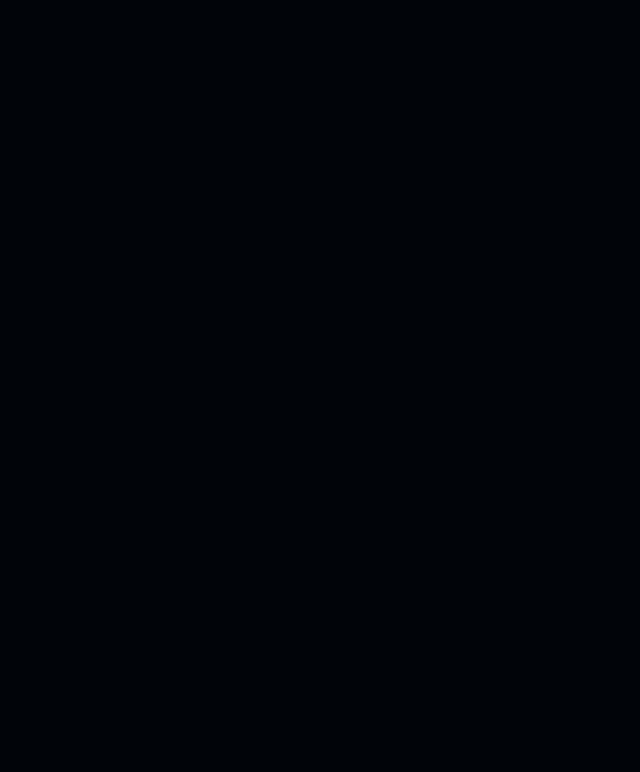
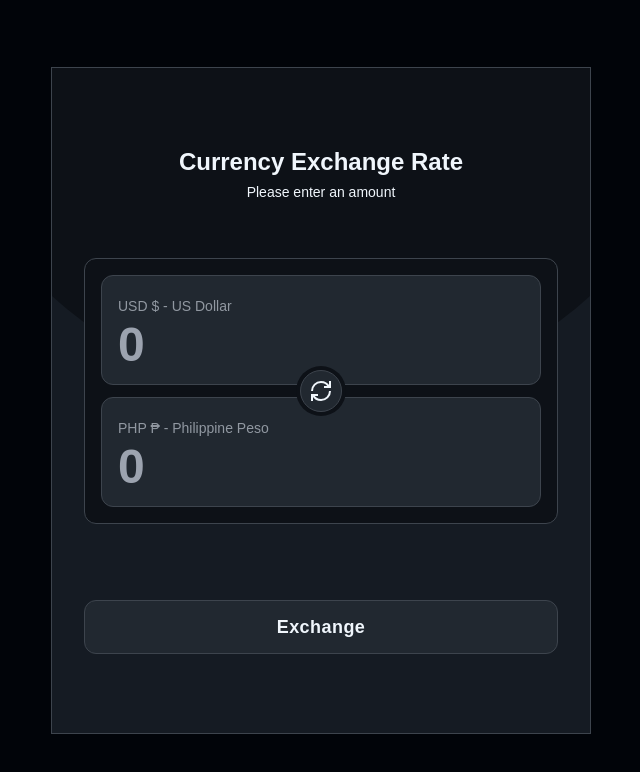
Before and after one commit to devJennyy/learning-gallery, a React (Vite) app: page /task-four in a window 1280 px wide. Before the commit this address had no page. Shown: the top 772 px of the page, without its empty margins (319-959 px from the left). Built offline with nearby package versions, Linux system fonts and the light colour scheme; a web font is replaced by a local one.

Commit message:
Implement static UI for the task four.

```diff
--- a/src/App.tsx
+++ b/src/App.tsx
@@ -7,6 +7,7 @@
 import Task01 from './pages/Tasks/Task01'
 import Task02 from './pages/Tasks/Task02'
 import Task03 from './pages/Tasks/Task03'
+import Task04 from './pages/Tasks/Task04'
 
 function App() {
 
@@ -18,6 +19,7 @@
           <Route path="/task-one" element={<Task01 />} />
           <Route path="/task-two" element={<Task02 />} />
           <Route path="/task-three" element={<Task03 />} />
+          <Route path="/task-four" element={<Task04 />} />
         </Routes>
   </Router>
   )
--- a/src/pages/Homepage.tsx
+++ b/src/pages/Homepage.tsx
@@ -27,9 +27,15 @@
       description:
         "Converts celsius into Fahrenheit and as well as display the temperature's weather category.",
     },
+    {
+      href: "/task-four",
+      title: "Converts Peso to USD and Vice Versa with a Switch Functionality",
+      description:
+        "Implement a currency converter that allows users to switch seamlessly between converting Philippine Pesos (PHP) to US Dollars (USD) and vice versa and displays accurate conversion rates.",
+    },
   ];
   return (
-    <div className="max-w-[1440px] mx-auto w-full 2xl:px-16 xl:px-10 px-5 flex flex-col justify-start items-start gap-4 mt-10">
+    <div className="max-w-[1440px] mx-auto w-full 2xl:px-16 xl:px-10 px-5 flex flex-col justify-start items-start gap-4 my-10">
       <h1 className="text-2xl font-semibold">Learning Gallery</h1>
       <div className="flex justify-center items-center sm:gap-2 gap-4">
         <a
--- /dev/null
+++ b/src/pages/Tasks/Task04.tsx
@@ -0,0 +1,56 @@
+import { GrPowerCycle } from "react-icons/gr";
+
+const Task04 = () => {
+  return (
+    <div
+      id="task-four"
+      className="flex flex-col justify-center items-center w-full h-screen"
+    >
+      <div className="flex flex-col justify-center items-center gap-14 w-full sm:max-w-[540px] sm:mx-auto sm:h-[667px] h-screen px-8 sm:border border-primaryStroke relative overflow-hidden bg-quinaryFill">
+        <div className="flex flex-col gap-1">
+          <p className="capitalize text-2xl font-bold z-10">
+            Currency Exchange Rate
+          </p>
+          <p className="text-sm z-10">Please enter an amount</p>
+        </div>
+
+        <div className="bg-primaryFill rounded-full w-[50rem] h-[50rem] absolute bottom-1/2 z-0 overflow-hidden"></div>
+
+        <div className="flex flex-col gap-3 justify-center items-center relative bg-primaryFill border border-primaryStroke p-4 rounded-xl">
+          {/* USD Section */}
+          <div className="flex flex-col items-start gap-2 w-full bg-secondaryFill border border-primaryStroke rounded-xl px-4 py-5">
+            <p className="text-secondary text-sm">USD $ - US Dollar</p>
+            <input
+              placeholder="0"
+              type="number"
+              className="text-5xl font-bold bg-transparent outline-none text-left w-full h-10"
+            />
+          </div>
+
+          {/* Cycle button */}
+          <div className="bg-primaryFill p-1 rounded-full absolute">
+            <button className="p-2 bg-secondaryFill rounded-full border border-primaryStroke ">
+              <GrPowerCycle size={24} className="spin-button" />
+            </button>
+          </div>
+
+          {/* PHP Section */}
+          <div className="flex flex-col items-start gap-2 w-full bg-secondaryFill border border-primaryStroke rounded-xl px-4 py-5">
+            <p className="text-secondary text-sm">PHP ₱ - Philippine Peso</p>
+            <input
+              placeholder="0"
+              type="number"
+              className="text-5xl font-bold bg-transparent outline-none text-left w-full h-10"
+            />
+          </div>
+        </div>
+
+        <button className="flex justify-center items-center w-full mt-5 py-3 border border-primaryStroke bg-secondaryFill rounded-xl gap-1 hover:bg-quaternaryFill duration-300 transition-colors ease-out z-10">
+          <p className="capitalize text-lg font-bold tracking-wide">Exchange</p>
+        </button>
+      </div>
+    </div>
+  );
+};
+
+export default Task04;
--- a/tailwind.config.js
+++ b/tailwind.config.js
@@ -12,7 +12,8 @@
   			primaryFill: '#0D1117',
   			secondaryFill: '#212830',
   			tertiaryFill: '#15191F',
-        	quaternaryFill: '#262C36',
+        quaternaryFill: '#262C36',
+        quinaryFill: "#151B23",
   		},
   		borderRadius: {
   			lg: 'var(--radius)',
```
